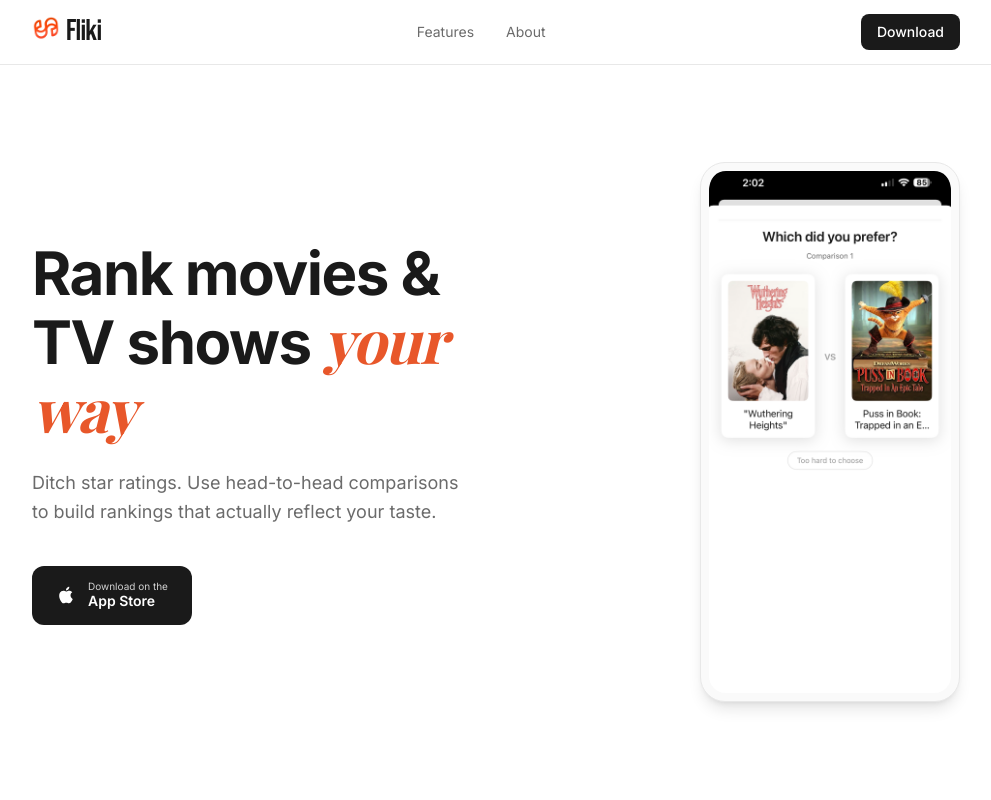
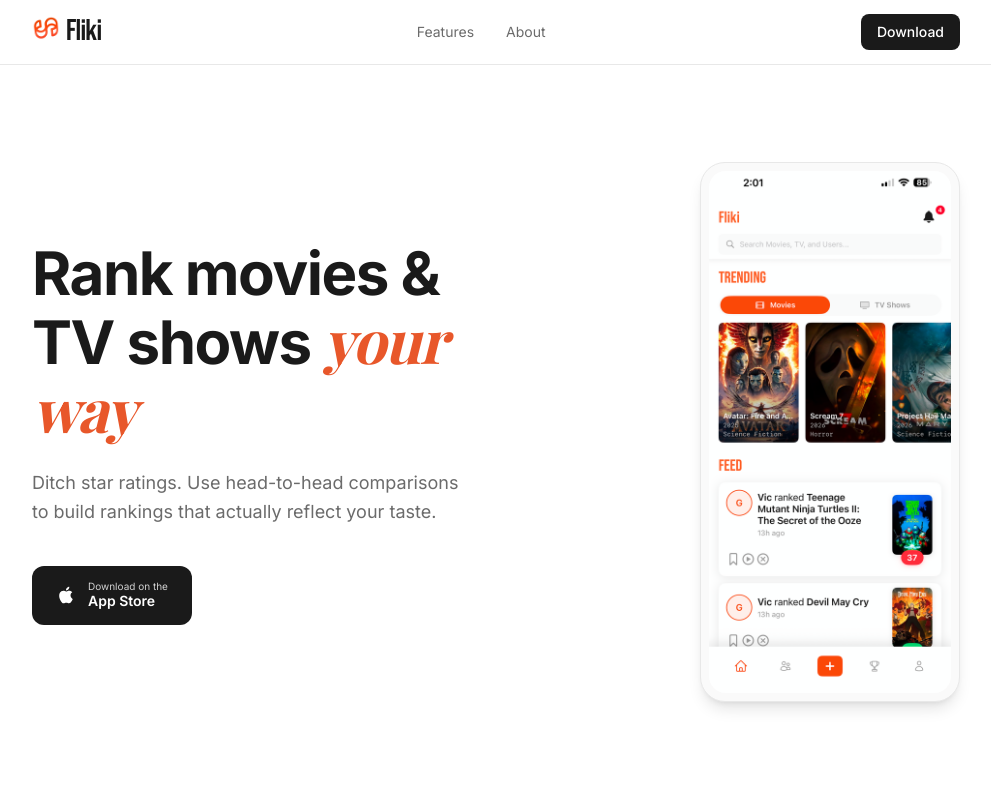
Before and after one commit to FlikiApp/FlikiApp-Web, a React (Vite) app: page / in a window 1280 px wide. Shown: the top 800 px of the page, without its empty margins (144-1135 px from the left). Built offline with nearby package versions, Linux system fonts and the light colour scheme; a web font is replaced by a local one.

Commit message:
Change hero screenshot to home

```diff
--- a/src/pages/HomePage.tsx
+++ b/src/pages/HomePage.tsx
@@ -5,7 +5,7 @@
 import AppStoreButton from '../components/ui/AppStoreButton'
 import FeatureCard from '../components/ui/FeatureCard'
 import PhoneMockup from '../components/ui/PhoneMockup'
-import compareScreenshot from '../components/screenshots/compare.png'
+import homeScreenshot from '../components/screenshots/home.png'
 import { HOW_IT_WORKS_STEPS, FEATURES } from '../lib/constants'
 
 export default function HomePage() {
@@ -42,7 +42,7 @@
               transition={{ duration: 0.5, delay: 0.2 }}
               className="flex justify-center lg:justify-end"
             >
-              <PhoneMockup screenshot={compareScreenshot} />
+              <PhoneMockup screenshot={homeScreenshot} />
             </motion.div>
           </div>
         </div>
```
